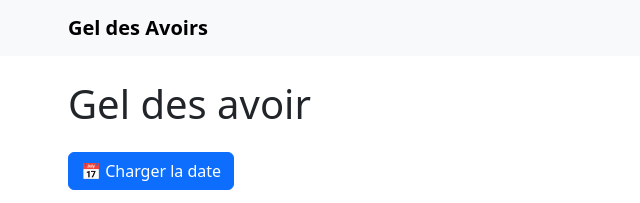
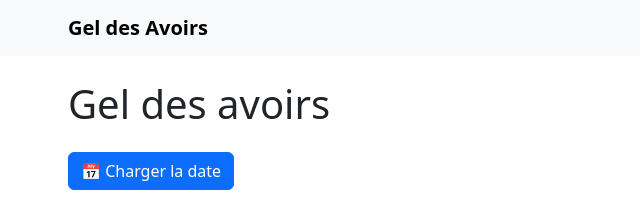
Before and after one commit to paulvscode/api-gel, a website: page public/index.html in a window 1280 px wide. Shown: the top 203 px of the page, 14-654 px from the left. Drawn offline with nearby package versions, Linux system fonts and the light colour scheme.

Commit message:
updated js

```diff
--- a/index.js
+++ b/index.js
@@ -7,7 +7,7 @@ const app = express();
 const PORT = 3000;
 
 app.use(cors());
-app.use(express.static("public"));
+app.use(express.static('public'));
 app.use(express.json());
 
 const pool = mysql.createPool({
--- a/public/index.html
+++ b/public/index.html
@@ -18,7 +18,7 @@
   </nav>
 
   <div class="container">
-    <h1 class="mb-4">Gel des avoir</h1>
+    <h1 class="mb-4">Gel des avoirs</h1>
 
     <div class="mb-3">
       <button class="btn btn-primary" onclick="fetchDate()">📅 Charger la date</button>
```
